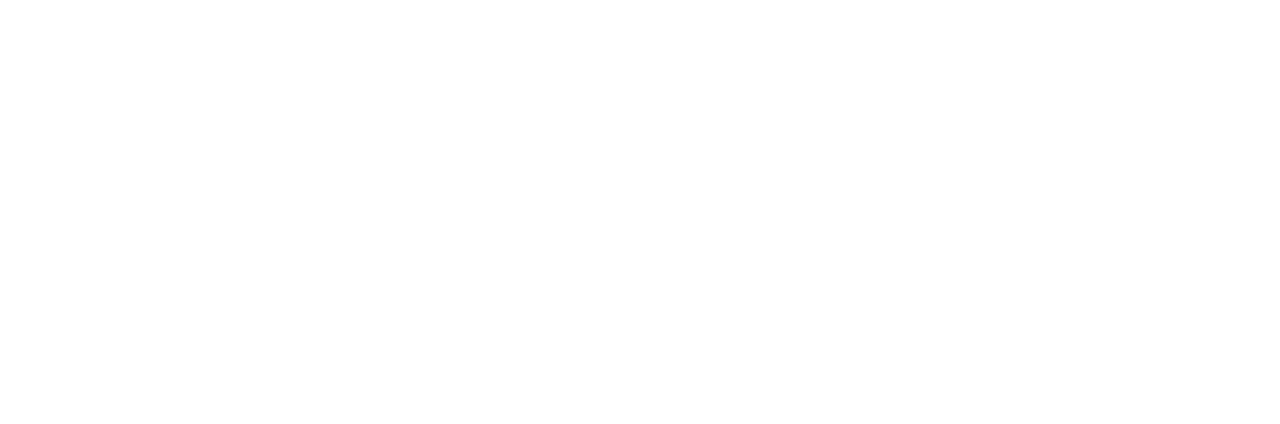
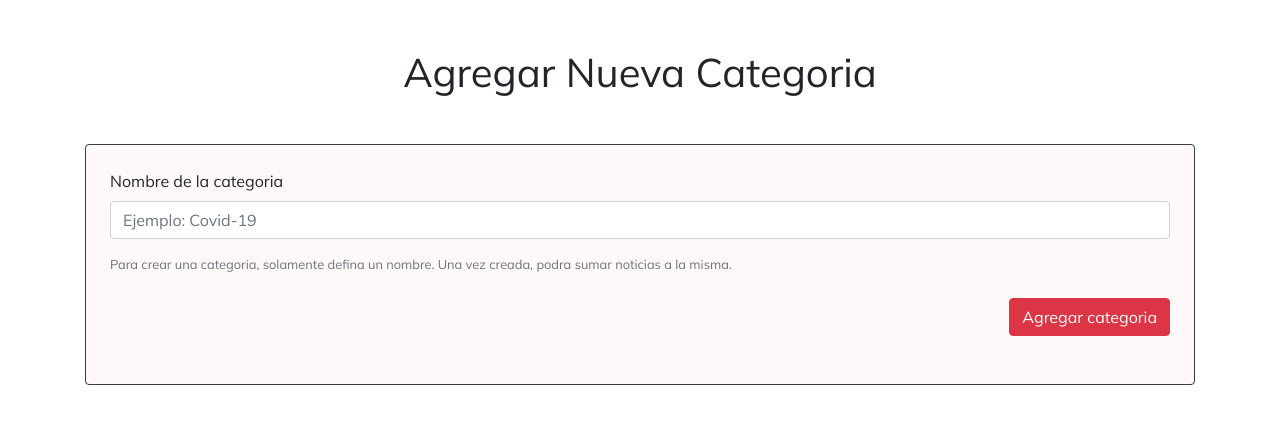
Before and after one commit to delfimassa/20-rollingnewsfrontend, a React (Create React App) app: page /admin/agregarcategoria in a window 1280 px wide. Shown: the top 424 px of the page. Built offline with nearby package versions, Linux system fonts and the light colour scheme; data requests are answered from the project's data file.

Commit message:
Agregar categoria funcional con interaccion con fakeAPI

```diff
--- a/src/App.js
+++ b/src/App.js
@@ -28,6 +28,7 @@
     if (recargarTodo) {
       consultarAPI();
       setRecargarTodo(false);
+      console.log("Datos de categorias y noticias recargados")
     }
   }, [recargarTodo]);
 
@@ -35,10 +36,8 @@
     try {
       //obtener lista de categorias
       const consulta = await fetch("http://localhost:4000/categorias");
-      console.log(consulta);
       const respuesta = await consulta.json();
-      console.log(respuesta);
-      if ((await consulta.status) !== 200) {
+      if ((consulta.status) !== 200) {
         Swal.fire({
           icon: "error",
           title: "Oops...",
@@ -53,10 +52,8 @@
     try {
       //obtener lista de noticias
       const consulta = await fetch("http://localhost:4000/noticias");
-      console.log(consulta);
       const respuesta = await consulta.json();
-      console.log(respuesta);
-      if ((await consulta.status) !== 200) {
+      if ((consulta.status) !== 200) {
         Swal.fire({
           icon: "error",
           title: "Oops...",
@@ -90,7 +87,7 @@
           <EditarNoticia></EditarNoticia>
         </Route>
         <Route exact path="/admin/agregarcategoria">
-          <AgregarCategoria></AgregarCategoria>
+          <AgregarCategoria setRecargarTodo={setRecargarTodo}></AgregarCategoria>
         </Route>
         <Route exact path="/admin/editarcategoria/:idCategoria">
           <EditarCategoria></EditarCategoria>
--- a/src/Components/CategoriaDinamica/AgregarCategoria.js
+++ b/src/Components/CategoriaDinamica/AgregarCategoria.js
@@ -1,11 +1,106 @@
-import React from 'react';
+import React, { useState } from "react";
+import Button from "react-bootstrap/Button";
+import Form from "react-bootstrap/Form";
+import Alert from "react-bootstrap/Alert";
+import Swal from "sweetalert2";
+import { withRouter } from "react-router-dom"; //Sirve para redireccionar a una pagina
 
-const AgregarCategoria = () => {
-    return (
-        <div>
+const AgregarCategoria = (props) => {
+  const [error, setError] = useState(false);
+  const [validated, setValidated] = useState(false);
+  const [nombreCategoria, setNombreCategoria] = useState("");
 
+  const handleSubmit = async (event) => {
+    event.preventDefault();
+    //Validacion general
+    const form = event.currentTarget;
+    if (form.checkValidity() === false) {
+      event.stopPropagation();
+      setError(true);
+      setValidated(true);
+      return;
+    } else {
+      setError(false);
+      setValidated(true);
+    }
+    //Enviar producto a la API
+    //Construir un objeto con los datos a enviar
+    const datos = {
+      nombreCategoria: nombreCategoria,
+    };
+    //Estructura para peticiones
+    try {
+      const cabecera = {
+        method: "POST",
+        headers: {
+          "Content-Type": "application/json",
+        },
+        body: JSON.stringify(datos),
+      };
+      const resultado = await fetch(
+        "http://localhost:4000/categorias",
+        cabecera
+      );
+      console.log(resultado);
+      //Si la operacion fue exitosa, entonces...
+      if ((await resultado.status) === 201) {
+        Swal.fire(
+          "Categoria agregada!",
+          "La categoria se agrego correctamente",
+          "success"
+        );
+      } else {
+        Swal.fire({
+          icon: "error",
+          title: "Oops...",
+          text: "Ocurrio un error, intentelo nuevamente",
+        });
+        return;
+      }
+      //Actualizamos nuestra lista de categorias
+      props.setRecargarTodo(true);
+      //Redireccionar a alguna pagina
+      props.history.push("/admin");
+    } catch (error) {
+      console.log(error);
+    }
+  };
+
+  return (
+    <div className="container my-3">
+      <h1 className="text-center my-5">Agregar Nueva Categoria</h1>
+      <Form
+        className="border border-dark rounded formContainer p-4"
+        noValidate
+        validated={validated}
+        onSubmit={handleSubmit}
+      >
+        {error ? (
+          <Alert variant={"warning"}>Todos los campos son obligatorios</Alert>
+        ) : null}
+        <Form.Group controlId="nombreCategoria">
+          <Form.Label>Nombre de la categoria</Form.Label>
+          <Form.Control
+            onChange={(e) => {
+              setNombreCategoria(e.target.value);
+            }}
+            required
+            type="text"
+            placeholder="Ejemplo: Covid-19"
+          />
+        </Form.Group>
+        <Form.Text id="nombreCategoriaHelpBlock" muted>
+          Para crear una categoria, solamente defina un nombre. Una vez creada,
+          podra sumar noticias a la misma.
+        </Form.Text>
+        <div className="text-right my-4">
+          <Button variant="danger" type="submit" className="ml-auto">
+            Agregar categoria
+          </Button>
         </div>
-    );
+      </Form>
+    </div>
+  );
 };
 
-export default AgregarCategoria;
+export default withRouter(AgregarCategoria);
--- a/src/Components/Noticias/AgregarNoticia.js
+++ b/src/Components/Noticias/AgregarNoticia.js
@@ -4,7 +4,6 @@
 import Alert from "react-bootstrap/Alert";
 import Col from "react-bootstrap/Col";
 import "./agregarnoticia.css";
-
 
 const AgregarNoticia = () => {
   const [validated, setValidated] = useState(false);
@@ -14,11 +13,10 @@
   const [noticiaDescripcionBreve, setNoticiaDescripcionBreve] = useState("");
   const [noticiaDescripcionFull, setNoticiaDescripcionFull] = useState("");
   const [noticiaImg, setNoticiaImg] = useState("");
-  const [noticiaCategoria, setNoticiaCategoria] = useState("")
-  const [noticiaAutor, setNoticiaAutor] = useState("")
-  const [noticiaFecha, setNoticiaFecha] = useState("")
+  const [noticiaCategoria, setNoticiaCategoria] = useState("");
+  const [noticiaAutor, setNoticiaAutor] = useState("");
+  const [noticiaFecha, setNoticiaFecha] = useState("");
   const [noticiaPublicada, setNoticiaPublicada] = useState();
-
 
   const checkboxPublicar = (e) => {
     setNoticiaPublicada(e.target.value);
@@ -31,11 +29,12 @@
       event.preventDefault();
       event.stopPropagation();
       setError(true);
+      setValidated(true);
+      return;
     } else {
       setError(false);
+      setValidated(true);
     }
-
-    setValidated(true);
   };
 
   //Validacion especifica
@@ -134,8 +133,13 @@
           </Col>
         </Form.Row>
         <Form.Group className="ml-2">
-          <Form.Check type="checkbox" id="publicarCheckBox" label="Publicar" value="true"
-              onChange={checkboxPublicar}/>
+          <Form.Check
+            type="checkbox"
+            id="publicarCheckBox"
+            label="Publicar"
+            value="true"
+            onChange={checkboxPublicar}
+          />
         </Form.Group>
 
         <div className="text-right my-4">
```
Also changed, not shown: db.json (+10 -10 lines).
